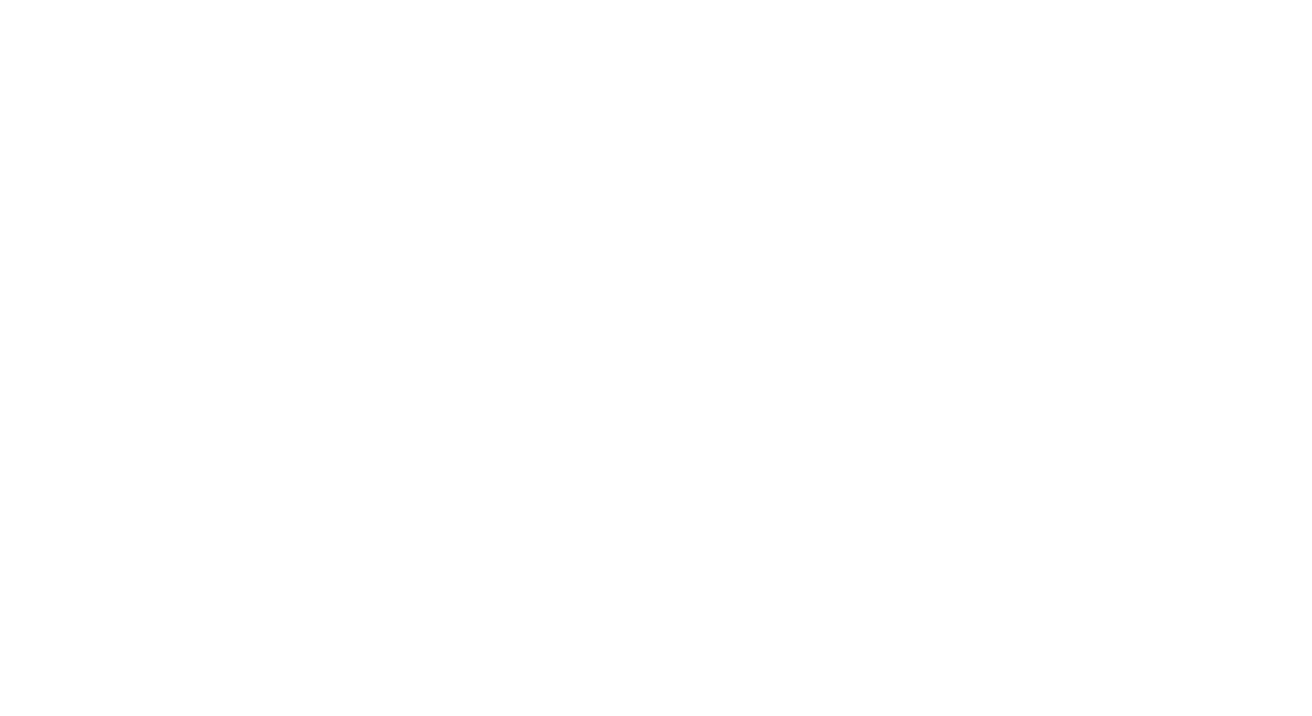
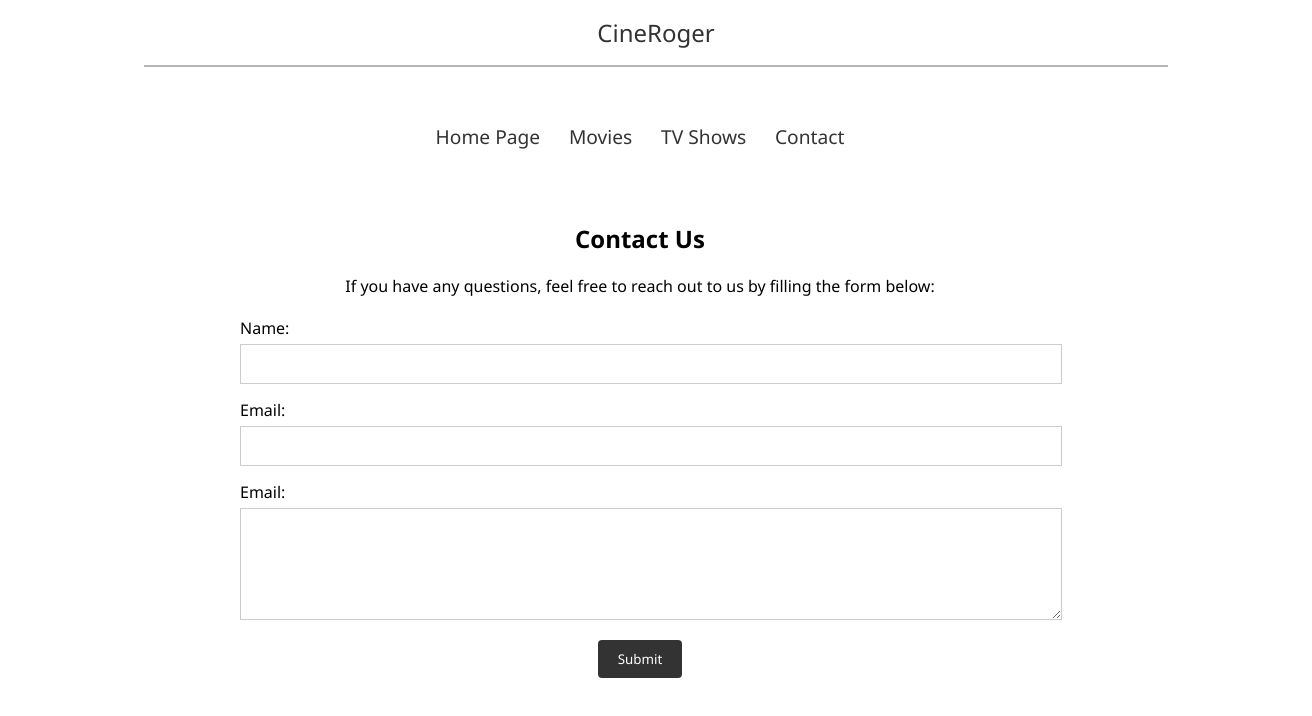
Before and after one commit to grubor-maja/CineRoger, a React (Create React App) app: page /contact in a window 1280 px wide. Before the commit this address had no page. Shown: the top 716 px of the page, 1312 px wide, since content can reach past the window. Built offline with nearby package versions, Linux system fonts and the light colour scheme.

Commit message:
Contact page added

```diff
--- a/src/App.css
+++ b/src/App.css
@@ -290,3 +290,51 @@
   background-color: #aaa;
   cursor: not-allowed;
 }
+
+/* Contact */
+
+.contact-page {
+  padding: 20px;
+  max-width: 800px;
+  margin: 0 auto;
+}
+
+.contact-page h2 {
+  text-align: center;
+  margin-bottom: 20px;
+}
+
+.contact-page p {
+  text-align: center;
+  margin-bottom: 20px;
+}
+
+.contact-form {
+  display: flex;
+  flex-direction: column;
+}
+
+.contact-form label {
+  margin-bottom: 10px;
+}
+
+.contact-form input, .contact-form textarea {
+  width: 100%;
+  padding: 10px;
+  margin: 5px 0;
+  border: 1px solid #ccc;
+}
+
+.contact-form button {
+  padding: 10px 20px;
+  background-color: #333;
+  color: #fff;
+  border: none;
+  border-radius: 4px;
+  cursor: pointer;
+  align-self: center;
+}
+
+.contact-form button:hover {
+  background-color: #555;
+}
--- a/src/App.js
+++ b/src/App.js
@@ -11,6 +11,7 @@ import Header from './components/Header.jsx';
 import HomePage from './components/HomePage.jsx';
 import Movies from './components/Movies';
 import TVShows from './components/TVShows';
+import Contact from './components/Contact.jsx';
 
 function App() {
   return (
@@ -19,6 +20,7 @@ function App() {
         <Route path="/" element={<HomePage />} />
         <Route path="/movies" element={<Movies />} />
         <Route path="/tvshows" element={<TVShows />} />
+        <Route path="/contact" element={<Contact />} />
       </Routes>
     </Router>
   );
--- /dev/null
+++ b/src/components/Contact.jsx
@@ -0,0 +1,29 @@
+import React, { Component } from 'react';
+import Header from './Header';
+import Navbar from './Navbar';
+
+
+function Contact() {
+    return ( <>
+    <Header/>
+    <Navbar/>
+    <div className="contact-page">
+        <h2>Contact Us</h2>
+        <p>If you have any questions, feel free to reach out to us by filling the form below:</p>
+        <form className="contact-form">
+            <label>Name:
+                <input type="text" name='name' required />
+            </label>
+            <label>Email:
+                <input type="text" name='email' required />
+            </label>
+            <label>Email:
+                <textarea name='message' rows="5" required></textarea>
+            </label>
+            <button type='submit'>Submit</button>
+        </form>
+    </div>
+    </> );
+}
+
+export default Contact;
--- a/src/components/Navbar.jsx
+++ b/src/components/Navbar.jsx
@@ -12,7 +12,7 @@ function Navbar() {
                 <li><a onClick={() => navigate('/')}>Home Page</a></li>
                 <li><a onClick={() => navigate('/movies')}>Movies</a></li>
                 <li><a onClick={() => navigate('/tvshows')}>TV Shows</a></li>
-                <li><a href="#contact">Contact</a></li>
+                <li><a onClick={() => navigate('/contact')}>Contact</a></li>
             </ul>
         </nav>
         </>
```
